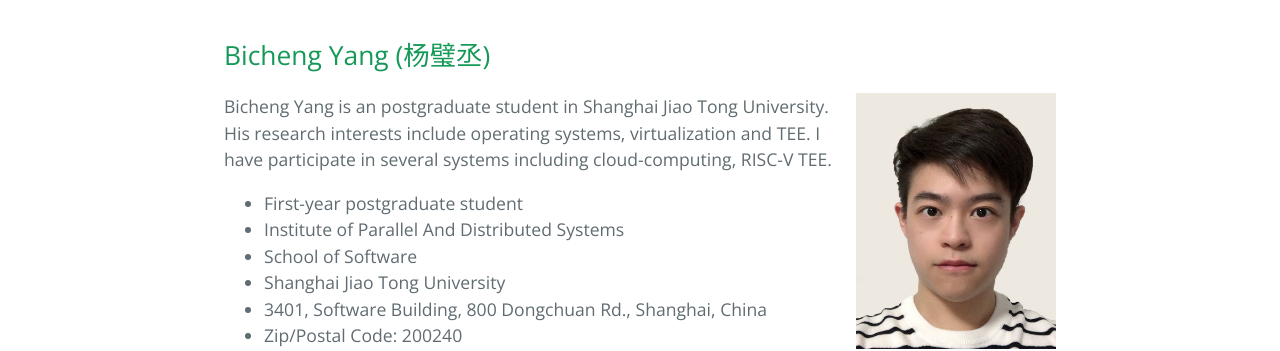
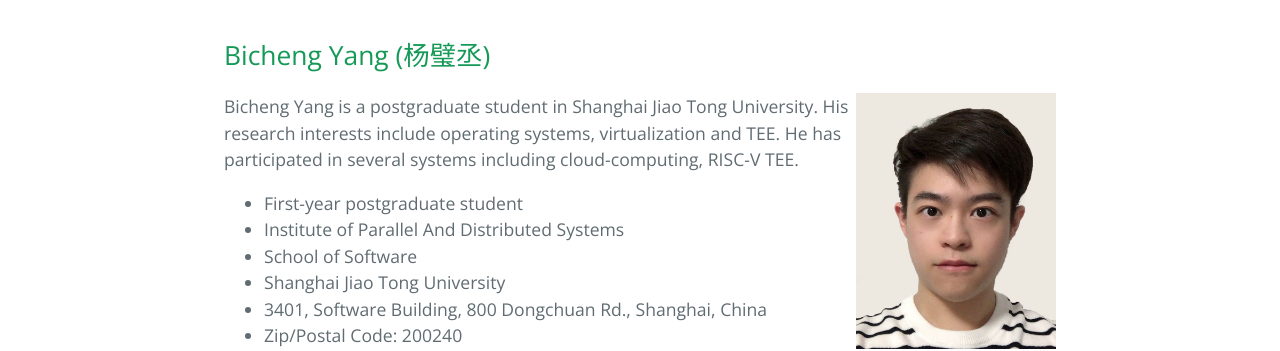
Before and after one commit to Penglai-Enclave/Penglai-Enclave.github.io, a Jekyll site: the page built from profile.markdown, in a window 1280 px wide. Shown: the part 508-859 px from the top of the page. Built offline with Jekyll 4.4.1, drawn with Linux system fonts in a browser that asks for light colours.

Commit message:
update profile
Signed-off-by: DongDu <ddnirvana1@gmail.com>

```diff
--- a/profile.markdown
+++ b/profile.markdown
@@ -17,7 +17,9 @@
 
 <img align="right" width="200" height="256" src="images/bichengyang.jpg"/>
 
-Bicheng Yang is an postgraduate student in Shanghai Jiao Tong University. His research interests include operating systems, virtualization and TEE. I have participate in several systems including cloud-computing, RISC-V TEE.
+Bicheng Yang is a postgraduate student in Shanghai Jiao Tong University.
+His research interests include operating systems, virtualization and TEE.
+He has participated in several systems including cloud-computing, RISC-V TEE.
 
 * First-year postgraduate student
 * Institute of Parallel And Distributed Systems
```
